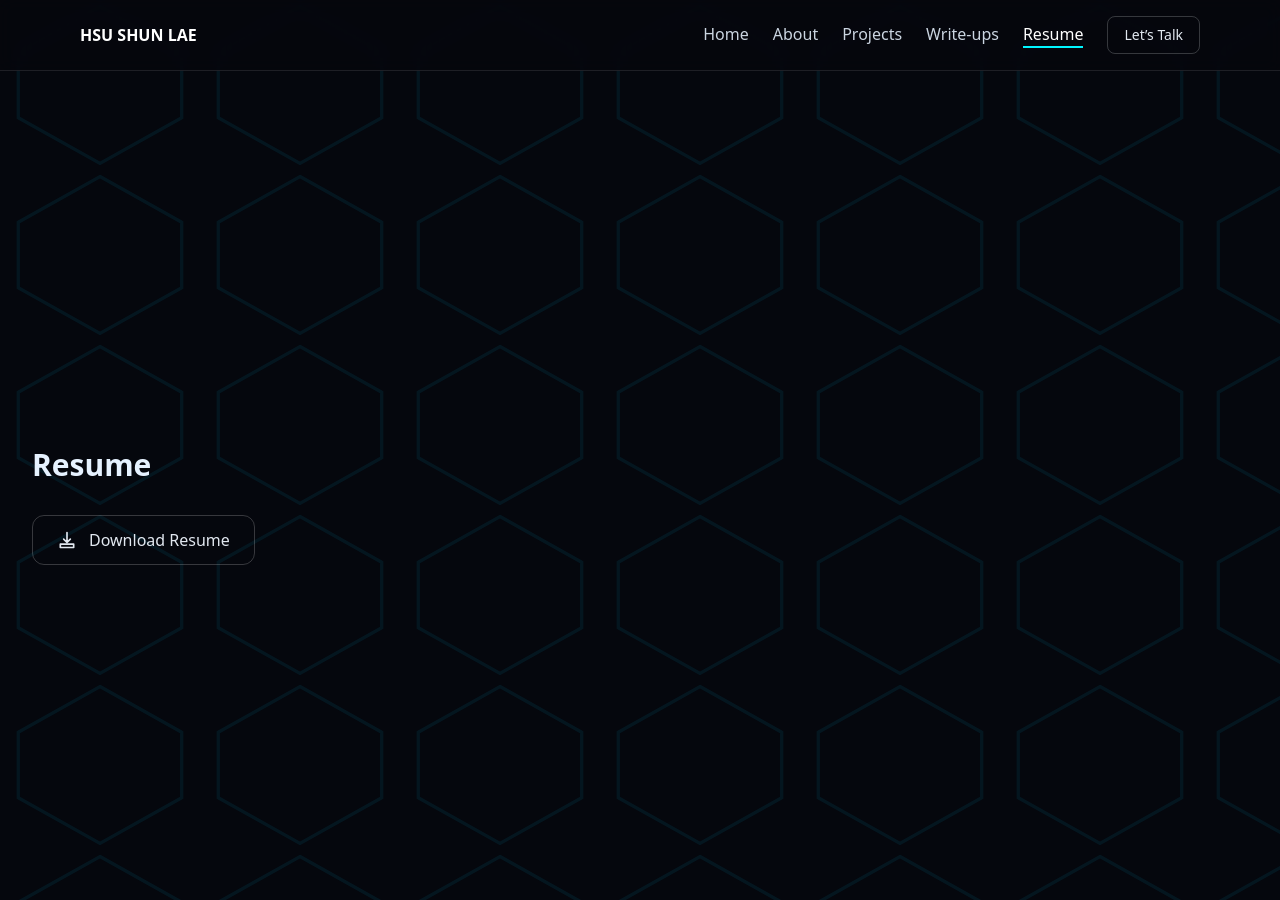
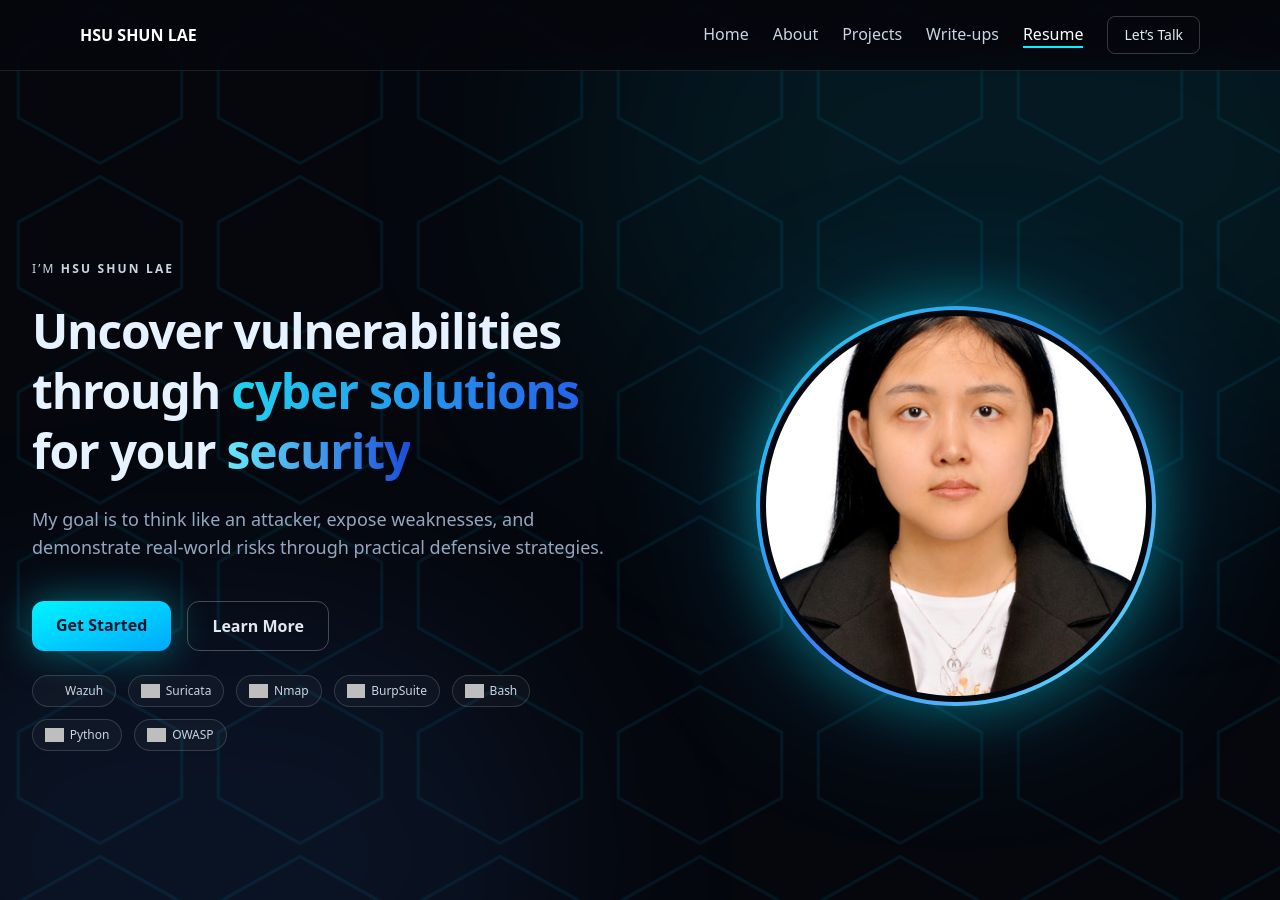
Before and after one commit to HsuShunLae/HsuShunLae.github.io, a Jekyll site: the page built from index.md, in a window 1280 px wide and 900 px high, scrolled down 3664 px. Built offline with Jekyll 4.4.1, drawn with Linux system fonts in a browser that asks for light colours; nearby versions of some CDN libraries; grey boxes are pictures that could not be loaded.

Commit message:
Update resume-section.html

```diff
--- a/_includes/resume-section.html
+++ b/_includes/resume-section.html
@@ -1,27 +1,108 @@
-<section id="resume" class="min-h-screen flex items-center">
+<section id="resume" class="relative min-h-screen flex items-center overflow-hidden">
 
-  <div class="mx-auto w-full max-w-[1300px] px-8">
+  <!-- Background glow layers -->
+  <div class="absolute inset-0 -z-10">
+    <div class="absolute w-[900px] h-[600px] bg-cyan-500/10 blur-[120px] top-[-200px] right-[-200px] rounded-full"></div>
+    <div class="absolute w-[700px] h-[500px] bg-blue-500/10 blur-[100px] bottom-[-150px] left-[-150px] rounded-full"></div>
+  </div>
 
-    <h2 class="text-3xl font-bold mb-8">
-      Resume
-    </h2>
+  <div class="mx-auto w-full max-w-[1300px] px-8 grid md:grid-cols-2 gap-12 items-center">
 
-    <div class="flex items-center gap-6">
+    <!-- LEFT SIDE -->
+    <div class="space-y-6">
 
-      <a href="{{ '/assets/HsuShunLae_Resume.pdf' | relative_url }}"
-         class="inline-flex items-center gap-3 rounded-xl border border-white/20 px-6 py-3 text-slate-200 hover:border-cyan-400 hover:text-white transition">
+      <p class="text-xs tracking-[0.18em] uppercase text-slate-300">
+        I’m <strong>Hsu Shun Lae</strong>
+      </p>
 
-        <svg xmlns="http://www.w3.org/2000/svg" class="w-5 h-5" fill="none"
-             viewBox="0 0 24 24" stroke="currentColor">
-          <path stroke-linecap="round" stroke-linejoin="round" stroke-width="2"
-                d="M12 3v12m0 0l-4-4m4 4l4-4M4 17h16v4H4z" />
-        </svg>
+      <h1 class="text-5xl font-extrabold leading-tight tracking-tight">
+        Uncover vulnerabilities through
+        <span class="text-transparent bg-clip-text bg-gradient-to-r from-cyan-400 to-blue-600">
+          cyber solutions
+        </span>
+        for your
+        <span class="text-transparent bg-clip-text bg-gradient-to-r from-cyan-300 to-blue-700">
+          security
+        </span>
+      </h1>
 
-        Download Resume
-      </a>
+      <p class="text-mute max-w-xl text-lg">
+        My goal is to think like an attacker, expose weaknesses,
+        and demonstrate real-world risks through practical
+        defensive strategies.
+      </p>
+
+      <div class="flex gap-4 pt-4">
+        <a href="#projects"
+           class="rounded-xl bg-gradient-to-br from-neonCyan to-neonBlue px-6 py-3 font-semibold text-slate-900 shadow-[0_0_40px_rgba(0,245,255,0.4)] transition hover:-translate-y-1">
+          Get Started
+        </a>
+        <a href="#about"
+           class="rounded-xl border border-white/25 px-6 py-3 font-semibold text-slate-200 hover:border-white/40">
+          Learn More
+        </a>
+      </div>
+      <div class="mt-3 flex flex-wrap gap-3">
+
+        <div class="skill-pill">
+          <img src="https://wazuh.com/wp-content/themes/wazuh-v3/assets/images/favicon.ico?v=1767701209057" alt="">
+          <span>Wazuh</span>
+        </div>
+
+        <div class="skill-pill">
+          <img src="https://suricata.io/wp-content/uploads/2023/09/Logo-Suricata-vert-whitetype-R.png" alt="">
+          <span>Suricata</span>
+        </div>
+
+        <div class="skill-pill">
+          <img src="https://nmap.org/images/sitelogo.png" alt="">
+          <span>Nmap</span>
+        </div>
+
+        <div class="skill-pill">
+          <img src="https://upload.wikimedia.org/wikipedia/commons/thumb/e/e7/BurpSuite_Comunity_Edition.svg/330px-BurpSuite_Comunity_Edition.svg.png" alt="">
+          <span>BurpSuite</span>
+        </div>
+
+        <div class="skill-pill">
+          <img src="https://cdn.jsdelivr.net/gh/devicons/devicon/icons/bash/bash-original.svg" alt="">
+          <span>Bash</span>
+        </div>
+
+        <div class="skill-pill">
+          <img src="https://cdn.jsdelivr.net/gh/devicons/devicon/icons/python/python-original.svg" alt="">
+          <span>Python</span>
+        </div>
+
+        <div class="skill-pill">
+          <img src="https://owasp.org/assets/images/logo.png" alt="">
+          <span>OWASP</span>
+        </div>
+
+      </div>
+
+    </div>
+
+    <!-- RIGHT SIDE -->
+    <div class="relative flex justify-center">
+
+      <div class="absolute -inset-12 rounded-full blur-3xl opacity-60"
+           style="background: radial-gradient(circle at center, rgba(0,245,255,0.3), rgba(0,168,255,0.25), transparent 70%);">
+      </div>
+
+      <div class="relative p-[4px] rounded-full bg-gradient-to-br from-cyan-400 via-blue-500 to-cyan-300 shadow-[0_0_60px_rgba(0,245,255,0.4)]">
+        <div class="p-[6px] rounded-full bg-base">
+          <div class="aspect-square w-[380px] overflow-hidden rounded-full">
+            <img src="{{ '/assets/img/HsuShun.png' | relative_url }}"
+                 alt="Portrait"
+                 class="w-full h-full object-cover">
+          </div>
+        </div>
+      </div>
 
     </div>
 
   </div>
 
+
 </section>
```
